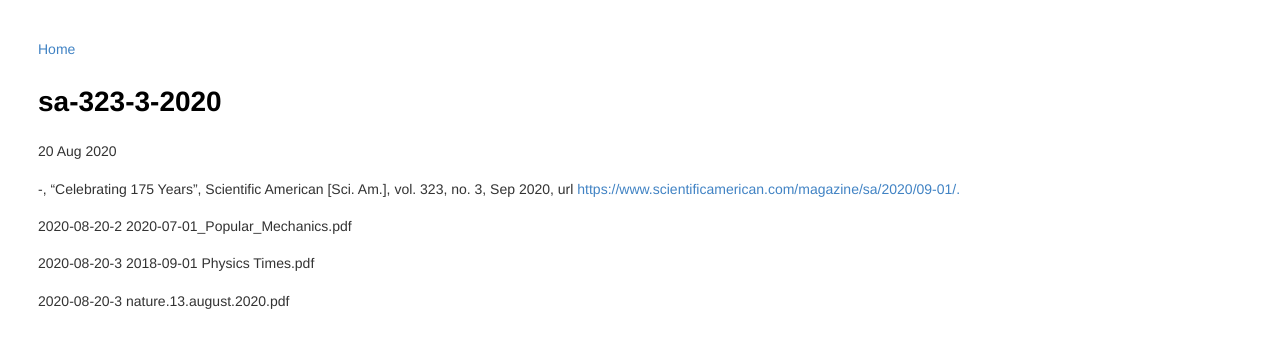
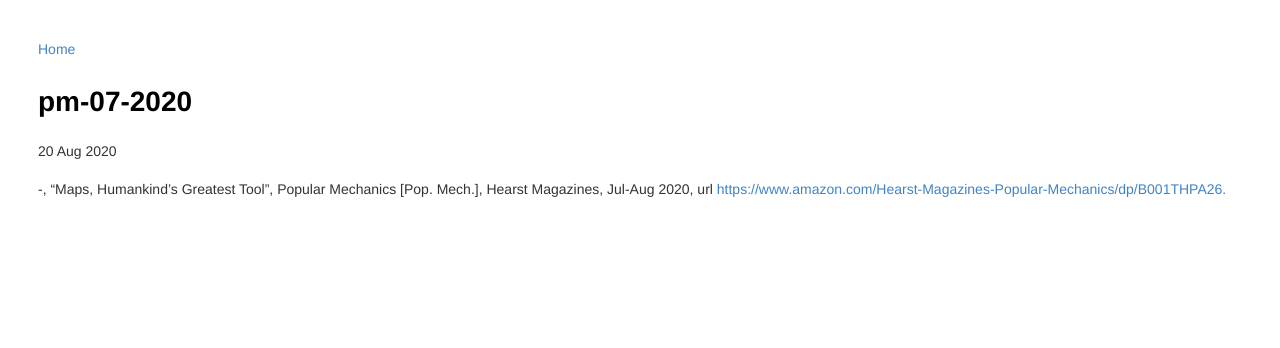
Before and after one commit to literaturx/literaturx.github.io, a Jekyll site: the page built from _posts/20/2020-08-20-2.md, in a window 1280 px wide. Shown: the top 348 px of the page. Built offline with Jekyll 4.4.1, drawn with Linux system fonts in a browser that asks for light colours.

Commit message:
fin 20/8

```diff
--- a/_posts/20/2020-08-20-2.md
+++ b/_posts/20/2020-08-20-2.md
@@ -1,19 +1,10 @@
 ---
 layout: post
 author: literaturx
-title: "sa-323-3-2020"
+title: "pm-07-2020"
 category: "magazine"
 tags: ["scientific american", "175 years",]
-date: 2020-08-20 12:01:00 +07
+date: 2020-08-20 12:02:00 +07
 ---
 
--, "Celebrating 175 Years", Scientific American [Sci. Am.], vol. 323, no. 3, Sep 2020, url <https://www.scientificamerican.com/magazine/sa/2020/09-01/>[.](https://drive.google.com/file/d/16I0_oiO03-nELGXSJwrbIXZpmu5sk-Na/view?usp=sharing)
-
-2020-08-20-2
-2020-07-01_Popular_Mechanics.pdf
-
-2020-08-20-3
-2018-09-01 Physics Times.pdf
-
-2020-08-20-3
-nature.13.august.2020.pdf
+-, "Maps, Humankind’s Greatest Tool", Popular Mechanics [Pop. Mech.], Hearst Magazines, Jul-Aug 2020, url <https://www.amazon.com/Hearst-Magazines-Popular-Mechanics/dp/B001THPA26>[.](https://drive.google.com/file/d/1HJxmg3XmkU5KLH-uo59Li_IzGEUvvdsu/view?usp=sharing)
```
Also changed, not shown: _posts/20/2020-08-20-3.md (added, +11 -0 lines), _posts/20/2020-08-20-4.md (added, +10 -0 lines).
